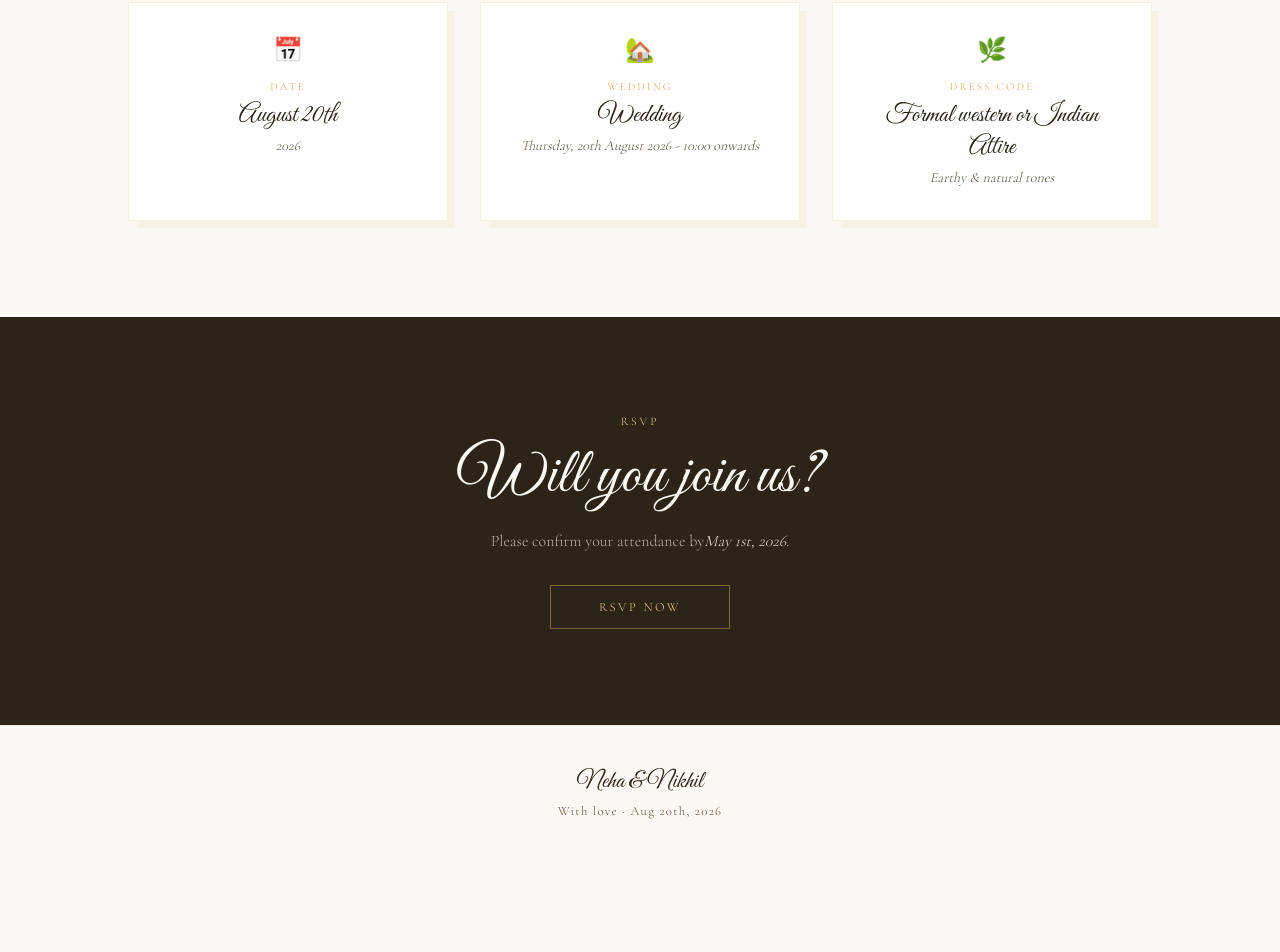
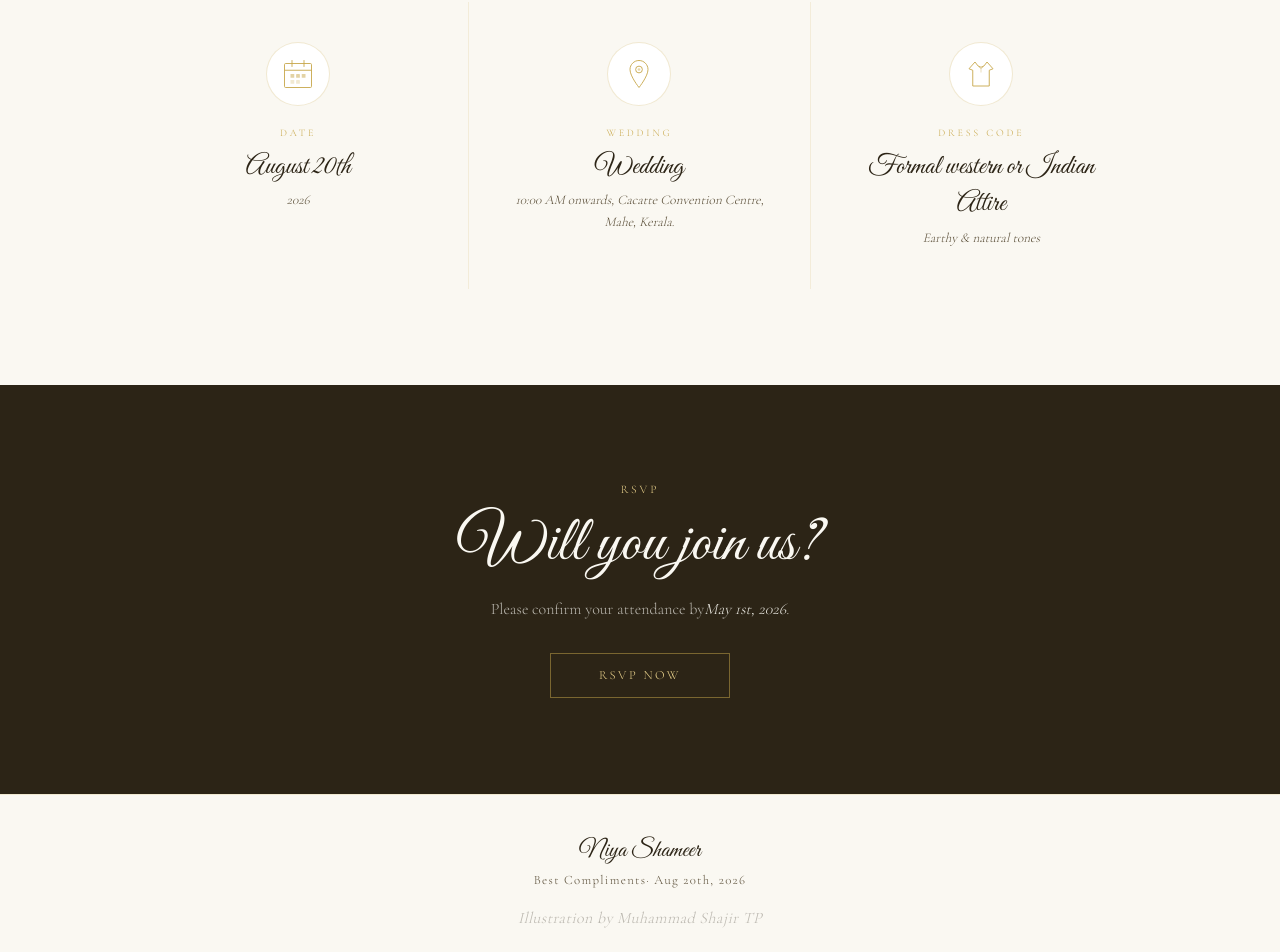
Before and after one commit to niyashameer/wedding-v2, a Next.js app: page /en in a window 1280 px wide. Shown: the part 1601-2553 px from the top of the page. Before the commit the page ends 2463 px from the top, so only its background shows below. Built offline with nearby package versions, Linux system fonts and the light colour scheme.

Commit message:
update footer and nav

```diff
--- a/components/layout/Footer.tsx
+++ b/components/layout/Footer.tsx
@@ -6,11 +6,14 @@ export default function Footer() {
   const t = useTranslations("footer");
 
   return (
-    <footer className="py-10 text-center border-t border-gold/20">
+    <footer className="py-10 text-center border-t border-gold/20 relative">
       <p className="font-script text-2xl text-ink mb-1">{t("couple")}</p>
       <p className="font-serif text-[0.8rem] tracking-[0.1em] text-ink-soft">
         {t("tagline")}
       </p>
+      <p className="font-serif text-[1rem] italic text-ink/30 mt-4 tracking-wide">
+        {t("paintingCredit")}
+      </p>
     </footer>
   );
 }
--- a/components/layout/Nav.tsx
+++ b/components/layout/Nav.tsx
@@ -39,19 +39,13 @@ export default function Nav({ rsvpPage = false }: NavProps) {
       ) : (
         <>
           <a
-            href="#about"
-            className="font-serif text-[0.75rem] tracking-[0.15em] uppercase text-ink-soft hover:text-gold transition-colors hidden sm:block"
-          >
-            {t("story")}
-          </a>
-          <a
             href="#details"
             className="font-serif text-[0.75rem] tracking-[0.15em] uppercase text-ink-soft hover:text-gold transition-colors hidden sm:block"
           >
             {t("details")}
           </a>
           <a
-            href="#program"
+            href="#schedule"
             className="font-serif text-[0.75rem] tracking-[0.15em] uppercase text-ink-soft hover:text-gold transition-colors hidden sm:block"
           >
             {t("program")}
--- a/components/sections/AboutSection.tsx
+++ b/components/sections/AboutSection.tsx
@@ -9,7 +9,7 @@ export default function AboutSection() {
   const ref = useScrollReveal();
 
   return (
-    <section id="about" className="py-24 px-6 bg-white">
+    <section id="details" className="py-24 px-6 bg-white">
       <div ref={ref} className="reveal text-center">
         <p className="font-serif text-[0.72rem] tracking-[0.25em] uppercase text-gold mb-2">
           {t("label")}
--- a/components/sections/DetailsSection.tsx
+++ b/components/sections/DetailsSection.tsx
@@ -1,13 +1,58 @@
 "use client";
 
 import { useTranslations } from "next-intl";
-import InfoCard from "@/components/ui/InfoCard";
 import Divider from "@/components/ui/Divider";
 import { useScrollReveal } from "@/hooks/useScrollReveal";
 
-const ICONS = ["📅", "🏡", "🌿"] as const;
-type DetailKey = "date" | "wedding" | "dresscode";
-const KEYS: DetailKey[] = ["date", "wedding",  "dresscode"];
+function IconCalendar() {
+  return (
+    <svg viewBox="0 0 48 48" fill="none" xmlns="http://www.w3.org/2000/svg" className="w-9 h-9">
+      <rect x="6" y="10" width="36" height="32" rx="1.5" stroke="#c8a84b" strokeWidth="1.2"/>
+      <line x1="6" y1="19" x2="42" y2="19" stroke="#c8a84b" strokeWidth="1.2"/>
+      <line x1="16" y1="6" x2="16" y2="14" stroke="#c8a84b" strokeWidth="1.2" strokeLinecap="round"/>
+      <line x1="32" y1="6" x2="32" y2="14" stroke="#c8a84b" strokeWidth="1.2" strokeLinecap="round"/>
+      <rect x="14" y="24" width="5" height="5" rx="0.5" fill="#c8a84b" opacity="0.5"/>
+      <rect x="21.5" y="24" width="5" height="5" rx="0.5" fill="#c8a84b" opacity="0.5"/>
+      <rect x="29" y="24" width="5" height="5" rx="0.5" fill="#c8a84b" opacity="0.5"/>
+      <rect x="14" y="32" width="5" height="5" rx="0.5" fill="#c8a84b" opacity="0.25"/>
+      <rect x="21.5" y="32" width="5" height="5" rx="0.5" fill="#c8a84b" opacity="0.25"/>
+    </svg>
+  );
+}
+
+function IconPin() {
+  return (
+    <svg viewBox="0 0 48 48" fill="none" xmlns="http://www.w3.org/2000/svg" className="w-9 h-9">
+      <path d="M24 6C17.4 6 12 11.4 12 18c0 9 12 24 12 24s12-15 12-24c0-6.6-5.4-12-12-12Z"
+        stroke="#c8a84b" strokeWidth="1.2"/>
+      <circle cx="24" cy="18" r="4.5" stroke="#c8a84b" strokeWidth="1.2"/>
+      <circle cx="24" cy="18" r="1.8" fill="#c8a84b" opacity="0.45"/>
+    </svg>
+  );
+}
+
+function IconDressCode() {
+  return (
+    <svg viewBox="0 0 48 48" fill="none" xmlns="http://www.w3.org/2000/svg" className="w-9 h-9">
+      <path d="M16 8 L8 17 L13 19 L13 40 L35 40 L35 19 L40 17 L32 8"
+        stroke="#c8a84b" strokeWidth="1.2" strokeLinejoin="round"/>
+      <path d="M16 8 Q20 15 24 15 Q28 15 32 8"
+        stroke="#c8a84b" strokeWidth="1.2" fill="none"/>
+      <path d="M21 14.5 L24 17 L27 14.5"
+        stroke="#c8a84b" strokeWidth="1" strokeLinejoin="round" fill="none" opacity="0.6"/>
+      <line x1="24" y1="17" x2="24" y2="22" stroke="#c8a84b" strokeWidth="1" opacity="0.5"/>
+    </svg>
+  );
+}
+
+type DetailKey = "date"| "wedding" | "dresscode";
+const KEYS: DetailKey[] = ["date", "wedding", "dresscode"];
+
+function IconForKey({ k }: { k: DetailKey }) {
+  if (k === "date") return <IconCalendar />;
+  if (k === "dresscode") return <IconDressCode />;
+  return <IconPin />;
+}
 
 export default function DetailsSection() {
   const t = useTranslations("details");
@@ -26,16 +71,38 @@ export default function DetailsSection() {
 
       <div
         ref={refCards}
-        className="reveal grid grid-cols-1 sm:grid-cols-2 lg:grid-cols-3 gap-8 max-w-5xl mx-auto mt-4"
+        className="reveal max-w-5xl mx-auto mt-6 grid grid-cols-1  lg:grid-cols-3"
       >
         {KEYS.map((key, i) => (
-          <InfoCard
+          <div
             key={key}
-            icon={ICONS[i]}
-            label={t(`${key}.label`)}
-            value={t(`${key}.value`)}
-            sub={t(`${key}.sub`)}
-          />
+            className={[
+              "group relative flex flex-col items-center text-center px-8 py-10",
+              i < KEYS.length - 1 ? "lg:border-r border-gold/15" : "",
+              i < KEYS.length - 1 ? "border-b lg:border-b-0 border-gold/15" : "",
+            ].join(" ")}
+          >
+            <div className="relative mb-5">
+              <div className="w-16 h-16 rounded-full border border-gold/25 bg-white flex items-center justify-center group-hover:border-gold/55 transition-colors duration-500">
+                <IconForKey k={key} />
+              </div>
+              <div className="absolute inset-0 rounded-full group-hover:bg-gold/6 scale-100 group-hover:scale-125 transition-all duration-700 pointer-events-none" />
+            </div>
+
+            <p className="font-serif text-[0.63rem] tracking-[0.28em] uppercase text-gold mb-2">
+              {t(`${key}.label`)}
+            </p>
+
+            <p className="font-script text-[1.7rem] text-ink leading-snug mb-1">
+              {t(`${key}.value`)}
+            </p>
+
+            <p className="font-serif text-[0.83rem] italic text-ink-soft leading-relaxed">
+              {t(`${key}.sub`)}
+            </p>
+
+            <div className="absolute bottom-6 left-1/2 -translate-x-1/2 h-px bg-gold/35 w-0 group-hover:w-10 transition-all duration-500" />
+          </div>
         ))}
       </div>
     </section>
--- a/components/sections/HeroSection.tsx
+++ b/components/sections/HeroSection.tsx
@@ -27,7 +27,7 @@ export default function HeroSection() {
       </div>
 
       {/* Names */}
-      <div className="text-center px-6 pt-8 relative z-10">
+      <div className="text-center px-6 pt-8 relative z-10 gap-8 px-6 py-3 bg-cream/85 nav-blur backdrop-blur-sm w-max mx-auto">
         <h1 className="animate-fade-up delay-200 font-script text-display-lg text-ink">
           {t("bride")}
         </h1>
--- a/messages/en.json
+++ b/messages/en.json
@@ -46,7 +46,7 @@
     "wedding": {
       "label": "Wedding",
       "value": "Wedding",
-      "sub": "Thursday, 20th August 2026 - 10:00 onwards"
+      "sub": "10:00 AM onwards, Cacatte Convention Centre, Mahe, Kerala."
     },
     "dresscode": {
       "label": "Dress Code",
@@ -92,8 +92,9 @@
     "cta": "RSVP Now"
   },
   "footer": {
-    "couple": "Neha & Nikhil",
-    "tagline": "With love · Aug 20th, 2026"
+    "couple": "Niya Shameer",
+    "tagline": "Best Compliments· Aug 20th, 2026",
+    "paintingCredit": "Illustration by Muhammad Shajir TP"
   },
   "rsvp": {
     "pageLabel": "RSVP",
```
